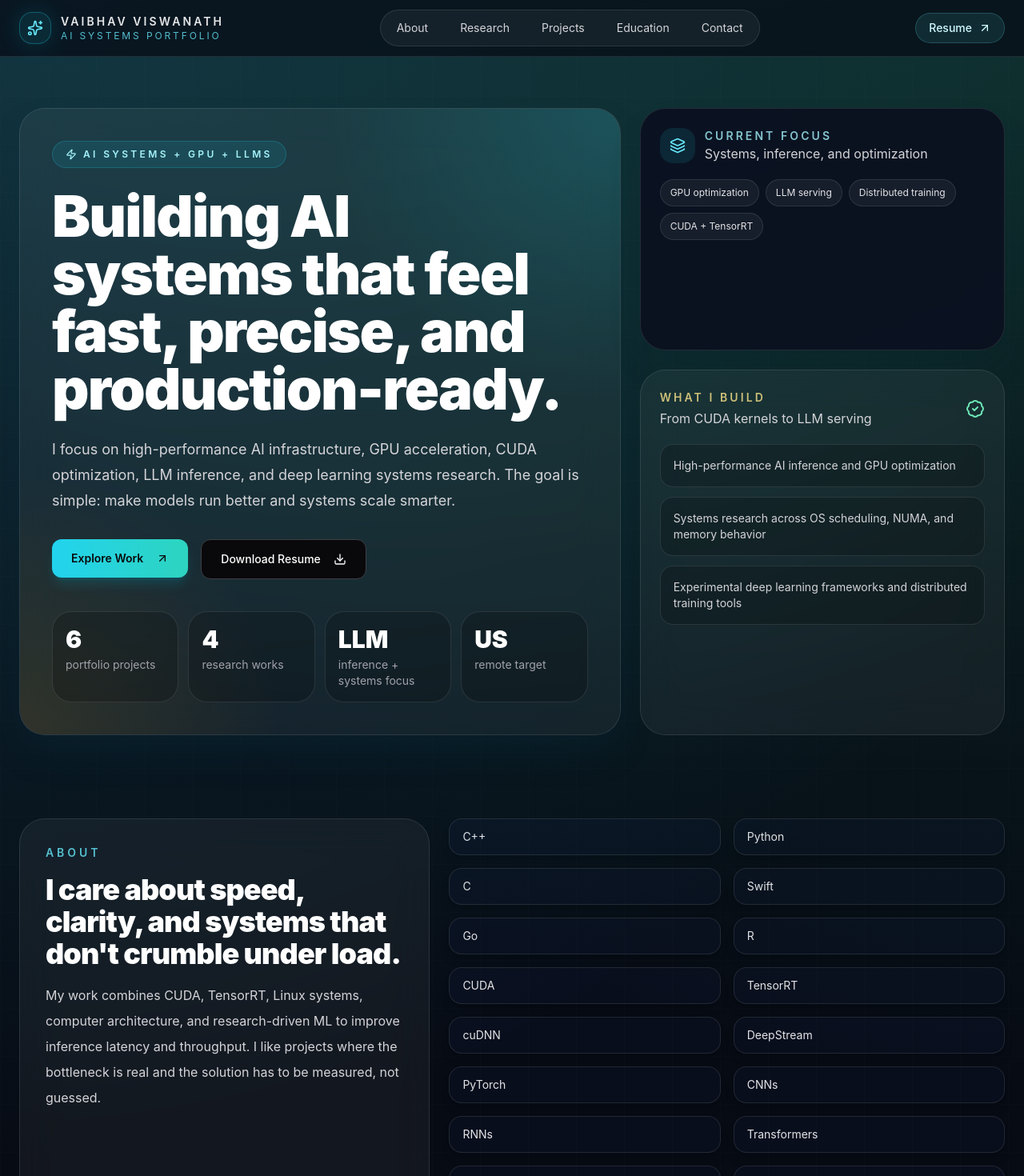
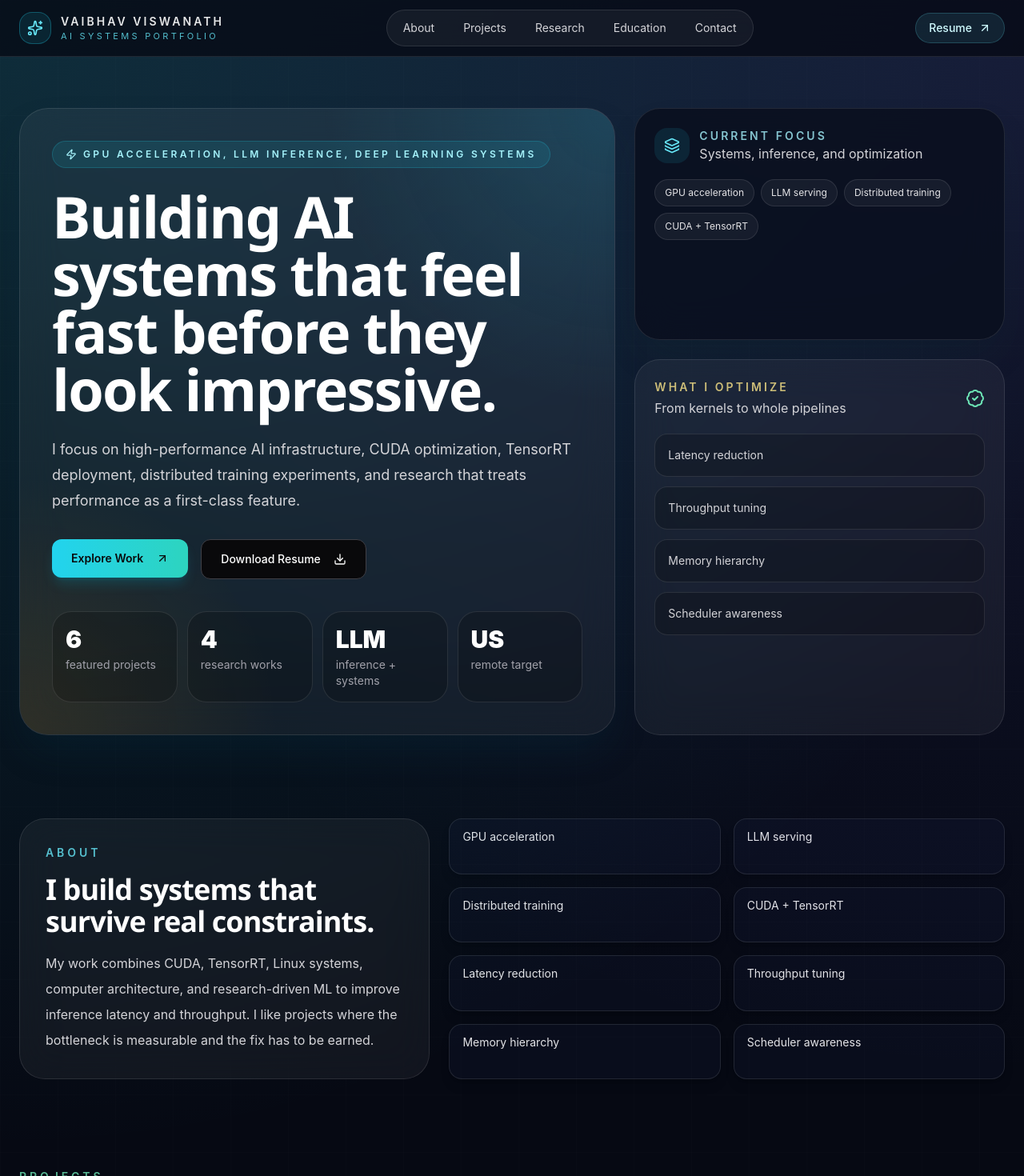
Before and after one commit to vaibhavviji2809-eng/portfolio, a React (Vite) app: page / in a window 1280 px wide. Shown: the top 1470 px of the page at 80% size. Built offline with nearby package versions, Linux system fonts and the light colour scheme.

Commit message:
Refine portfolio into a more cinematic showcase

```diff
--- a/src/Portfolio.tsx
+++ b/src/Portfolio.tsx
@@ -2,25 +2,34 @@ import { useState } from "react";
 import { motion } from "framer-motion";
 import {
   ArrowUpRight,
+  BadgeCheck,
+  BookOpenText,
   Brain,
   Code2,
   Cpu,
   Download,
   ExternalLink,
-  BadgeCheck,
   Github,
   GraduationCap,
+  Layers3,
   Linkedin,
   Mail,
   Menu,
   Sparkles,
-  Layers3,
-  BookOpenText,
   Zap,
   X,
 } from "lucide-react";
+import { Button } from "./components/ui/button";
 import { Card, CardContent } from "./components/ui/card";
-import { Button } from "./components/ui/button";
+
+const fadeUp = {
+  hidden: { opacity: 0, y: 22 },
+  show: (delay = 0) => ({
+    opacity: 1,
+    y: 0,
+    transition: { duration: 0.7, delay },
+  }),
+};
 
 export default function Portfolio() {
   const [isMenuOpen, setIsMenuOpen] = useState(false);
@@ -34,51 +43,31 @@ export default function Portfolio() {
 
   const navItems = [
     { href: "#about", label: "About" },
+    { href: "#projects", label: "Projects" },
     { href: "#research", label: "Research" },
-    { href: "#projects", label: "Projects" },
     { href: "#education", label: "Education" },
     { href: "#contact", label: "Contact" },
   ];
 
   const metrics = [
-    { value: "6", label: "portfolio projects" },
+    { value: "6", label: "featured projects" },
     { value: "4", label: "research works" },
-    { value: "LLM", label: "inference + systems focus" },
+    { value: "LLM", label: "inference + systems" },
     { value: "US", label: "remote target" },
   ];
 
   const focusAreas = [
-    "GPU optimization",
+    "GPU acceleration",
     "LLM serving",
     "Distributed training",
     "CUDA + TensorRT",
   ];
 
-  const skills = [
-    "C++",
-    "Python",
-    "C",
-    "Swift",
-    "Go",
-    "R",
-    "CUDA",
-    "TensorRT",
-    "cuDNN",
-    "DeepStream",
-    "PyTorch",
-    "CNNs",
-    "RNNs",
-    "Transformers",
-    "GANs",
-    "Linux",
-    "NUMA Optimization",
-    "CPU Affinity",
-    "Memory Hierarchy",
-    "OS Scheduling",
-    "Data Structures & Algorithms",
-    "Computer Architecture",
-    "Operating Systems",
-    "Probability & Statistics",
+  const strengths = [
+    "Latency reduction",
+    "Throughput tuning",
+    "Memory hierarchy",
+    "Scheduler awareness",
   ];
 
   const projects = [
@@ -86,6 +75,7 @@ export default function Portfolio() {
       title: "CUDA Kernel Optimization Suite",
       desc: "Implemented naive and tiled CUDA kernels and achieved up to 240x speedup over a CPU baseline through GPU-level optimization.",
       tech: "CUDA, GPU Optimization, Parallel Computing",
+      impact: "240x speedup",
       repo: "https://github.com/vaibhavviji2809-eng/cuda-nn-engine",
       icon: <Cpu className="h-6 w-6" />,
     },
@@ -93,6 +83,7 @@ export default function Portfolio() {
       title: "TensorRT Inference Acceleration",
       desc: "Converted deep learning models into optimized TensorRT engines and reduced inference latency using FP16 precision.",
       tech: "TensorRT, Deep Learning, FP16",
+      impact: "Inference latency reduction",
       repo: "https://github.com/vaibhavviji2809-eng",
       icon: <Brain className="h-6 w-6" />,
     },
@@ -100,6 +91,7 @@ export default function Portfolio() {
       title: "Multilingual Sign Language Detection",
       desc: "Built a YOLOv8 and MobileNetV2-based pipeline for multilingual sign language detection across 84 classes with GPU-optimized inference.",
       tech: "YOLOv8, MobileNetV2, NVIDIA T4",
+      impact: "84 classes",
       repo: "https://github.com/vaibhavviji2809-eng/sign-language-project",
       icon: <Code2 className="h-6 w-6" />,
     },
@@ -107,13 +99,15 @@ export default function Portfolio() {
       title: "LLM Inference Engine",
       desc: "Built an inference engine for running and experimenting with large language models, focused on practical serving and performance work.",
       tech: "LLM Serving, Inference, Optimization",
+      impact: "LLM systems",
       repo: "https://github.com/vaibhavviji2809-eng/llm-inference-engine",
-      icon: <Brain className="h-6 w-6" />,
+      icon: <Layers3 className="h-6 w-6" />,
     },
     {
       title: "MiniPyTorch",
       desc: "Implemented a lightweight PyTorch-inspired framework to explore deep learning internals and core tensor operations.",
       tech: "Deep Learning, Autograd, PyTorch Internals",
+      impact: "Framework internals",
       repo: "https://github.com/vaibhavviji2809-eng/MiniPyTorch",
       icon: <Cpu className="h-6 w-6" />,
     },
@@ -121,6 +115,7 @@ export default function Portfolio() {
       title: "Mini Distributed Training Framework",
       desc: "Built a compact framework for experimenting with distributed training workflows, scaling strategies, and deep learning systems concepts.",
       tech: "Distributed Training, Deep Learning Systems, Scaling",
+      impact: "Distributed scaling",
       repo: "https://github.com/vaibhavviji2809-eng/Mini-Distributed-Training-Framework",
       icon: <Brain className="h-6 w-6" />,
     },
@@ -164,27 +159,27 @@ export default function Portfolio() {
   ];
 
   return (
-    <div className="relative min-h-screen overflow-hidden bg-[#070b14] text-white">
-      <div className="pointer-events-none absolute inset-0 bg-[radial-gradient(circle_at_top_left,_rgba(34,211,238,0.18),_transparent_28%),radial-gradient(circle_at_top_right,_rgba(16,185,129,0.16),_transparent_26%),linear-gradient(to_bottom,_rgba(255,255,255,0.03),_transparent_20%)]" />
-      <div className="pointer-events-none absolute inset-0 opacity-[0.14] [background-image:linear-gradient(rgba(255,255,255,0.08)_1px,transparent_1px),linear-gradient(90deg,rgba(255,255,255,0.08)_1px,transparent_1px)] [background-size:60px_60px]" />
+    <div className="relative min-h-screen overflow-hidden bg-[#060913] text-white">
+      <div className="pointer-events-none absolute inset-0 bg-[radial-gradient(circle_at_top_left,_rgba(34,211,238,0.16),_transparent_30%),radial-gradient(circle_at_top_right,_rgba(99,102,241,0.14),_transparent_28%),radial-gradient(circle_at_bottom_left,_rgba(16,185,129,0.12),_transparent_26%),linear-gradient(to_bottom,_rgba(255,255,255,0.02),_transparent_20%)]" />
+      <div className="pointer-events-none absolute inset-0 opacity-[0.12] [background-image:linear-gradient(rgba(255,255,255,0.08)_1px,transparent_1px),linear-gradient(90deg,rgba(255,255,255,0.08)_1px,transparent_1px)] [background-size:72px_72px]" />
 
-      <nav className="sticky top-0 z-50 border-b border-white/10 bg-[#070b14]/70 px-4 py-3 backdrop-blur-xl md:px-6">
+      <nav className="sticky top-0 z-50 border-b border-white/10 bg-[#060913]/75 px-4 py-3 backdrop-blur-xl md:px-6">
         <div className="mx-auto flex max-w-7xl items-center justify-between">
-          <a href="#home" className="group flex items-center gap-3">
-            <span className="flex h-10 w-10 items-center justify-center rounded-2xl border border-cyan-400/30 bg-cyan-400/10 text-cyan-300 shadow-[0_0_30px_rgba(34,211,238,0.16)]">
+          <a href="#home" className="flex items-center gap-3">
+            <span className="flex h-10 w-10 items-center justify-center rounded-2xl border border-cyan-400/30 bg-cyan-400/10 text-cyan-300">
               <Sparkles className="h-5 w-5" />
             </span>
             <div>
               <p className="text-sm font-semibold tracking-[0.22em] text-white/90">
                 VAIBHAV VISWANATH
               </p>
-              <p className="text-xs uppercase tracking-[0.24em] text-cyan-300/80">
+              <p className="text-[11px] uppercase tracking-[0.3em] text-cyan-300/80">
                 AI Systems Portfolio
               </p>
             </div>
           </a>
 
-          <div className="hidden items-center gap-2 rounded-full border border-white/10 bg-white/5 p-1 text-sm md:flex">
+          <div className="hidden items-center gap-1 rounded-full border border-white/10 bg-white/5 p-1 text-sm md:flex">
             {navItems.map((item) => (
               <a
                 key={item.href}
@@ -205,7 +200,7 @@ export default function Portfolio() {
             </a>
             <button
               type="button"
-              className="rounded-2xl border border-white/10 bg-white/5 p-3 text-zinc-100 backdrop-blur md:hidden"
+              className="rounded-2xl border border-white/10 bg-white/5 p-3 text-zinc-100 md:hidden"
               onClick={() => setIsMenuOpen((open) => !open)}
               aria-label={isMenuOpen ? "Close navigation menu" : "Open navigation menu"}
               aria-expanded={isMenuOpen}
@@ -219,7 +214,7 @@ export default function Portfolio() {
         {isMenuOpen ? (
           <div
             id="mobile-nav"
-            className="mx-auto mt-4 flex max-w-7xl flex-col gap-2 rounded-3xl border border-white/10 bg-[#0b1020]/95 p-3 md:hidden"
+            className="mx-auto mt-4 flex max-w-7xl flex-col gap-2 rounded-3xl border border-white/10 bg-[#0a1020]/95 p-3 md:hidden"
           >
             {navItems.map((item) => (
               <a
@@ -242,28 +237,28 @@ export default function Portfolio() {
         ) : null}
       </nav>
 
-      <section id="home" className="relative px-4 pt-10 md:px-6 md:pt-16">
-        <div className="mx-auto grid max-w-7xl gap-6 lg:grid-cols-[1.4fr_0.85fr]">
+      <section id="home" className="px-4 pt-10 md:px-6 md:pt-16">
+        <div className="mx-auto grid max-w-7xl gap-6 lg:grid-cols-[1.45fr_0.9fr]">
           <motion.div
-            initial={{ opacity: 0, y: 24 }}
-            animate={{ opacity: 1, y: 0 }}
-            transition={{ duration: 0.8 }}
-            className="relative overflow-hidden rounded-[2rem] border border-white/10 bg-white/5 p-6 shadow-2xl shadow-cyan-950/30 backdrop-blur-xl md:p-10"
+            variants={fadeUp}
+            initial="hidden"
+            animate="show"
+            custom={0}
+            className="relative overflow-hidden rounded-[2.25rem] border border-white/10 bg-white/5 p-6 shadow-2xl shadow-cyan-950/30 backdrop-blur-xl md:p-10"
           >
-            <div className="absolute inset-0 bg-[radial-gradient(circle_at_top_right,_rgba(34,211,238,0.16),_transparent_34%),radial-gradient(circle_at_bottom_left,_rgba(245,158,11,0.12),_transparent_30%)]" />
+            <div className="absolute inset-0 bg-[radial-gradient(circle_at_top_right,_rgba(34,211,238,0.15),_transparent_34%),radial-gradient(circle_at_bottom_left,_rgba(245,158,11,0.12),_transparent_30%)]" />
             <div className="relative">
               <span className="inline-flex items-center gap-2 rounded-full border border-cyan-400/20 bg-cyan-400/10 px-4 py-2 text-xs font-semibold uppercase tracking-[0.28em] text-cyan-200">
                 <Zap className="h-3.5 w-3.5" />
-                AI Systems + GPU + LLMs
+                GPU acceleration, LLM inference, deep learning systems
               </span>
               <h1 className="mt-6 max-w-4xl text-5xl font-black leading-none tracking-tight md:text-7xl">
-                Building AI systems that feel fast, precise, and production-ready.
+                Building AI systems that feel fast before they look impressive.
               </h1>
               <p className="mt-6 max-w-2xl text-lg leading-8 text-zinc-300">
-                I focus on high-performance AI infrastructure, GPU acceleration,
-                CUDA optimization, LLM inference, and deep learning systems
-                research. The goal is simple: make models run better and systems
-                scale smarter.
+                I focus on high-performance AI infrastructure, CUDA optimization,
+                TensorRT deployment, distributed training experiments, and research
+                that treats performance as a first-class feature.
               </p>
 
               <div className="mt-8 flex flex-wrap gap-4">
@@ -298,10 +293,11 @@ export default function Portfolio() {
 
           <div className="grid gap-6">
             <motion.div
-              initial={{ opacity: 0, y: 20 }}
-              animate={{ opacity: 1, y: 0 }}
-              transition={{ duration: 0.8, delay: 0.08 }}
-              className="rounded-[2rem] border border-white/10 bg-[#0b1020]/90 p-6 shadow-2xl shadow-teal-950/20 backdrop-blur-xl"
+              variants={fadeUp}
+              initial="hidden"
+              animate="show"
+              custom={0.08}
+              className="rounded-[2rem] border border-white/10 bg-[#0a1020]/90 p-6 shadow-2xl shadow-teal-950/20 backdrop-blur-xl"
             >
               <div className="flex items-center gap-3">
                 <div className="rounded-2xl bg-cyan-400/10 p-3 text-cyan-300">
@@ -327,30 +323,30 @@ export default function Portfolio() {
             </motion.div>
 
             <motion.div
-              initial={{ opacity: 0, y: 20 }}
-              animate={{ opacity: 1, y: 0 }}
-              transition={{ duration: 0.8, delay: 0.14 }}
+              variants={fadeUp}
+              initial="hidden"
+              animate="show"
+              custom={0.14}
               className="rounded-[2rem] border border-white/10 bg-white/5 p-6 backdrop-blur-xl"
             >
               <div className="flex items-center justify-between">
                 <div>
                   <p className="text-sm font-semibold uppercase tracking-[0.22em] text-amber-200/80">
-                    What I build
+                    What I optimize
                   </p>
-                  <p className="mt-1 text-zinc-300">From CUDA kernels to LLM serving</p>
+                  <p className="mt-1 text-zinc-300">From kernels to whole pipelines</p>
                 </div>
                 <BadgeCheck className="h-6 w-6 text-emerald-300" />
               </div>
               <div className="mt-5 space-y-3 text-sm text-zinc-300">
-                <div className="rounded-2xl border border-white/10 bg-black/20 p-4">
-                  High-performance AI inference and GPU optimization
-                </div>
-                <div className="rounded-2xl border border-white/10 bg-black/20 p-4">
-                  Systems research across OS scheduling, NUMA, and memory behavior
-                </div>
-                <div className="rounded-2xl border border-white/10 bg-black/20 p-4">
-                  Experimental deep learning frameworks and distributed training tools
-                </div>
+                {strengths.map((item) => (
+                  <div
+                    key={item}
+                    className="rounded-2xl border border-white/10 bg-black/20 p-4"
+                  >
+                    {item}
+                  </div>
+                ))}
               </div>
             </motion.div>
           </div>
@@ -365,25 +361,25 @@ export default function Portfolio() {
                 About
               </p>
               <h2 className="mt-4 text-3xl font-black tracking-tight md:text-4xl">
-                I care about speed, clarity, and systems that don&apos;t crumble under load.
+                I build systems that survive real constraints.
               </h2>
-              <p className="mt-4 text-zinc-300 leading-8">
+              <p className="mt-4 leading-8 text-zinc-300">
                 My work combines CUDA, TensorRT, Linux systems, computer architecture,
                 and research-driven ML to improve inference latency and throughput.
-                I like projects where the bottleneck is real and the solution has to be
-                measured, not guessed.
+                I like projects where the bottleneck is measurable and the fix has to
+                be earned.
               </p>
             </div>
 
             <div className="grid gap-4 md:grid-cols-2">
-              {skills.map((skill, index) => (
+              {focusAreas.concat(strengths).map((skill, index) => (
                 <motion.div
                   key={skill}
                   initial={{ opacity: 0, y: 12 }}
                   whileInView={{ opacity: 1, y: 0 }}
                   viewport={{ once: true }}
                   transition={{ delay: index * 0.02 }}
-                  className="rounded-2xl border border-white/10 bg-[#0b1020]/80 px-4 py-3 text-sm text-zinc-200 shadow-lg shadow-black/10"
+                  className="rounded-2xl border border-white/10 bg-[#0a1020]/80 px-4 py-3 text-sm text-zinc-200 shadow-lg shadow-black/10"
                 >
                   {skill}
                 </motion.div>
@@ -399,7 +395,7 @@ export default function Portfolio() {
                 Projects
               </p>
               <h2 className="mt-3 text-3xl font-black tracking-tight md:text-4xl">
-                Selected work that shows the engineering range
+                A portfolio of systems work, not just code samples
               </h2>
             </div>
           </div>
@@ -422,7 +418,7 @@ export default function Portfolio() {
                         {project.icon}
                       </div>
                       <span className="rounded-full border border-white/10 bg-black/20 px-3 py-1 text-[11px] uppercase tracking-[0.24em] text-zinc-400">
-                        Project
+                        {project.impact}
                       </span>
                     </div>
                     <h3 className="mt-5 text-2xl font-bold tracking-tight text-white">
@@ -466,7 +462,7 @@ export default function Portfolio() {
                   Research
                 </p>
                 <h2 className="text-3xl font-black tracking-tight md:text-4xl">
-                  Publications, manuscripts, and exploratory work
+                  Research and writing that show technical depth
                 </h2>
               </div>
             </div>
@@ -479,7 +475,7 @@ export default function Portfolio() {
                   whileInView={{ opacity: 1, y: 0 }}
                   viewport={{ once: true }}
                   transition={{ delay: index * 0.08 }}
-                  className="relative overflow-hidden rounded-[1.6rem] border border-white/10 bg-[#0b1020]/85 p-6"
+                  className="relative overflow-hidden rounded-[1.6rem] border border-white/10 bg-[#0a1020]/85 p-6"
                 >
                   <div className="absolute inset-x-0 top-0 h-1 bg-gradient-to-r from-amber-300 via-cyan-300 to-emerald-300" />
                   <div className="flex flex-wrap items-center gap-3">
@@ -545,7 +541,7 @@ export default function Portfolio() {
             </Card>
 
             <div className="grid gap-4">
-              <div className="rounded-[1.6rem] border border-white/10 bg-[#0b1020]/85 p-6">
+              <div className="rounded-[1.6rem] border border-white/10 bg-[#0a1020]/85 p-6">
                 <p className="text-sm font-semibold uppercase tracking-[0.24em] text-emerald-200/80">
                   What hiring managers should notice
                 </p>
@@ -590,7 +586,7 @@ export default function Portfolio() {
                   <h2 className="mt-4 text-4xl font-black tracking-tight md:text-5xl">
                     Let&apos;s build something fast, useful, and technically honest.
                   </h2>
-                  <p className="mt-4 max-w-2xl text-zinc-300 leading-8">
+                  <p className="mt-4 max-w-2xl leading-8 text-zinc-300">
                     I&apos;m open to AI systems, GPU engineering, CUDA, inference optimization,
                     and research-focused engineering roles.
                   </p>
--- a/src/index.css
+++ b/src/index.css
@@ -13,11 +13,25 @@ html {
 body {
   margin: 0;
   min-width: 320px;
-  background: #09090b;
+  background:
+    radial-gradient(circle at top, rgba(34, 211, 238, 0.14), transparent 34%),
+    radial-gradient(circle at bottom right, rgba(16, 185, 129, 0.1), transparent 30%),
+    #060913;
   color: #ffffff;
   font-family:
-    Inter, ui-sans-serif, system-ui, -apple-system, BlinkMacSystemFont,
+    "Inter", "Segoe UI", ui-sans-serif, system-ui, -apple-system, BlinkMacSystemFont,
     "Segoe UI", sans-serif;
+}
+
+h1,
+h2,
+h3,
+.display-font {
+  font-family: "Avenir Next", "Segoe UI", "Inter", ui-sans-serif, system-ui, sans-serif;
+}
+
+.mono {
+  font-family: Consolas, "SFMono-Regular", ui-monospace, Menlo, monospace;
 }
 
 a {
@@ -28,3 +42,21 @@ a {
 * {
   box-sizing: border-box;
 }
+
+::selection {
+  background: rgba(34, 211, 238, 0.35);
+  color: #fff;
+}
+
+::-webkit-scrollbar {
+  width: 10px;
+}
+
+::-webkit-scrollbar-track {
+  background: #060913;
+}
+
+::-webkit-scrollbar-thumb {
+  background: linear-gradient(180deg, rgba(34, 211, 238, 0.6), rgba(16, 185, 129, 0.6));
+  border-radius: 999px;
+}
```
